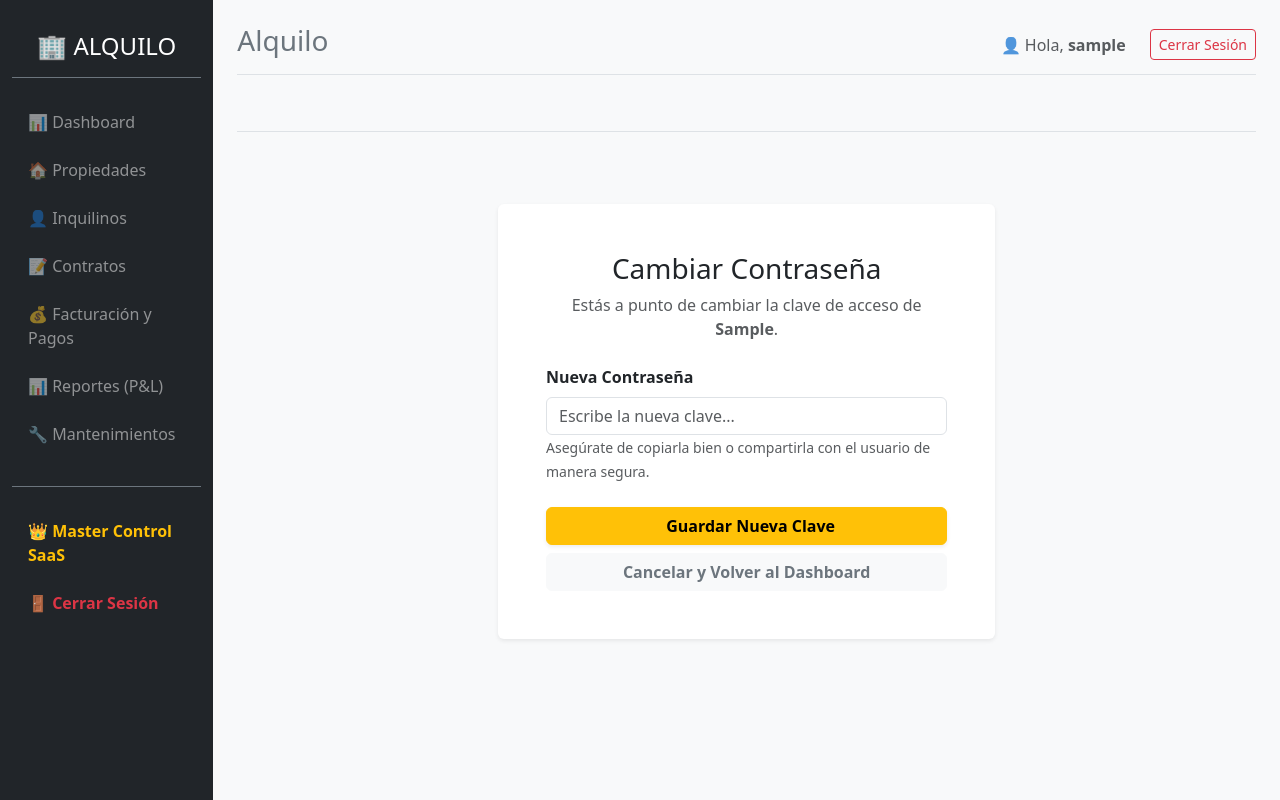
After one commit to Jusetreynoso/alquilo-saas, a Django app: page /mi-equipo/password/1/ in a window 1280 px wide. The commit adds this page. Run offline with Django 5.2, Linux system fonts and the light colour scheme; the visitor is signed in with stand-in values (Sample User, id 1); data comes from the database, SQL or seed files in the repository; data that the repository does not hold is empty.

Commit message:
Fix pantalla de crear asistente y cambio de clave

```diff
--- /dev/null
+++ b/gestion_propiedades/templates/gestion_propiedades/equipo/cambiar_password.html
@@ -0,0 +1,34 @@
+{% extends 'gestion_propiedades/base.html' %}
+{% block contenido %}
+<div class="row justify-content-center">
+    <div class="col-xl-6 col-lg-8 col-md-10">
+        <div class="card shadow-sm border-0 my-5">
+            <div class="card-body p-5">
+                <div class="text-center mb-4">
+                    <h1 class="h3 text-gray-900 mb-2">Cambiar Contraseña</h1>
+                    <p class="text-muted">Estás a punto de cambiar la clave de acceso de <strong>{{ target_user.first_name|default:target_user.username }}</strong>.</p>
+                </div>
+
+                <form class="user" method="POST">
+                    {% csrf_token %}
+                    <div class="form-group mb-4">
+                        <label class="form-label fw-bold">Nueva Contraseña</label>
+                        <input type="password" name="password" class="form-control form-control-user" placeholder="Escribe la nueva clave..." required minlength="8">
+                        <small class="form-text text-muted">Asegúrate de copiarla bien o compartirla con el usuario de manera segura.</small>
+                    </div>
+
+                    <button type="submit" class="btn btn-warning btn-user btn-block w-100 fw-bold shadow-sm">
+                        <i class="fa-solid fa-save me-2"></i> Guardar Nueva Clave
+                    </button>
+
+                    {% if es_propietario %}
+                        <a href="{% url 'mi_equipo' %}" class="btn btn-light btn-user btn-block w-100 mt-2 text-secondary fw-bold">Cancelar y Volver al Equipo</a>
+                    {% else %}
+                        <a href="{% url 'dashboard' %}" class="btn btn-light btn-user btn-block w-100 mt-2 text-secondary fw-bold">Cancelar y Volver al Dashboard</a>
+                    {% endif %}
+                </form>
+            </div>
+        </div>
+    </div>
+</div>
+{% endblock %}
--- a/gestion_propiedades/templates/gestion_propiedades/equipo/crear.html
+++ b/gestion_propiedades/templates/gestion_propiedades/equipo/crear.html
@@ -1,5 +1,5 @@
 {% extends 'gestion_propiedades/base.html' %}
-{% block content %}
+{% block contenido %}
 <div class="row justify-content-center">
     <div class="col-xl-6 col-lg-8 col-md-10">
         <div class="card shadow-sm border-0 my-5">
--- a/gestion_propiedades/templates/gestion_propiedades/equipo/lista.html
+++ b/gestion_propiedades/templates/gestion_propiedades/equipo/lista.html
@@ -30,7 +30,9 @@
                         <td>{{ portafolio.propietario.email }}</td>
                         <td><span class="badge bg-primary">Administrador Total</span></td>
                         <td>-</td>
-                        <td>Inamovible</td>
+                        <td>
+                            <a href="{% url 'cambiar_password' portafolio.propietario.id %}" class="btn btn-sm btn-outline-dark me-1"><i class="fa-solid fa-key"></i> Editar Mi Clave</a>
+                        </td>
                     </tr>
 
                     {% for acceso in accesos %}
@@ -40,6 +42,7 @@
                         <td><span class="badge bg-secondary">{{ acceso.get_rol_display }}</span></td>
                         <td>{{ acceso.creado_en|date:"d M, Y" }}</td>
                         <td>
+                            <a href="{% url 'cambiar_password' acceso.usuario.id %}" class="btn btn-sm btn-outline-dark me-1"><i class="fa-solid fa-key"></i> Editar Clave</a>
                             <a href="{% url 'eliminar_asistente' acceso.id %}" class="btn btn-sm btn-danger shadow-sm" onclick="return confirm('¿Seguro que deseas eliminar el acceso de este asistente? Toda su sesión se destruirá.');"><i class="fa-solid fa-trash"></i> Revocar</a>
                         </td>
                     </tr>
--- a/gestion_propiedades/urls.py
+++ b/gestion_propiedades/urls.py
@@ -77,5 +77,6 @@ urlpatterns = [
     # --- EQUIPO OPERATIVO (RBAC B2B) ---
     path('mi-equipo/', views_equipo.mi_equipo, name='mi_equipo'),
     path('mi-equipo/invitar/', views_equipo.crear_asistente, name='crear_asistente'),
+    path('mi-equipo/password/<int:usuario_id>/', views_equipo.cambiar_password, name='cambiar_password'),
     path('mi-equipo/revocar/<int:acceso_id>/', views_equipo.eliminar_asistente, name='eliminar_asistente'),
 ]
--- a/gestion_propiedades/views_equipo.py
+++ b/gestion_propiedades/views_equipo.py
@@ -72,5 +72,45 @@ def eliminar_asistente(request, acceso_id):
     user_purgar = acceso.usuario
     user_purgar.delete() # Esto hace on_delete=CASCADE en AccesoPortafolio
 
+
     messages.success(request, "Asistente revocado y eliminado permanentemente.")
     return redirect('mi_equipo')
+
+@login_required(login_url='/login/')
+def cambiar_password(request, usuario_id):
+    TargetUser = get_object_or_404(User, id=usuario_id)
+    es_propietario = False
+
+    if request.user.id != TargetUser.id:
+        acceso = AccesoPortafolio.objects.filter(usuario=TargetUser, portafolio__propietario=request.user).first()
+        if not acceso:
+            messages.error(request, "Acción denegada. No tienes permisos para cambiar la clave de este usuario.")
+            return redirect('dashboard')
+        es_propietario = True
+    else:
+        if Portafolio.objects.filter(propietario=request.user).exists():
+            es_propietario = True
+
+    if request.method == 'POST':
+        nueva_clave = request.POST.get('password')
+        if nueva_clave and len(nueva_clave) >= 8:
+            TargetUser.set_password(nueva_clave)
+            TargetUser.save()
+
+            if request.user.id == TargetUser.id:
+                from django.contrib.auth import update_session_auth_hash
+                update_session_auth_hash(request, TargetUser)
+                messages.success(request, "Tu contraseña ha sido actualizada con éxito.")
+                return redirect('dashboard')
+            else:
+                messages.success(request, f"La contraseña del asistente {TargetUser.first_name} ha sido actualizada.")
+                return redirect('mi_equipo')
+        else:
+            messages.error(request, "La contraseña no es válida o es muy corta (mínimo 8 caracteres).")
+
+    context = {
+        'titulo_pagina': f'Cambiar Contraseña: {TargetUser.first_name or TargetUser.username}',
+        'target_user': TargetUser,
+        'es_propietario': es_propietario
+    }
+    return render(request, 'gestion_propiedades/equipo/cambiar_password.html', context)
```
